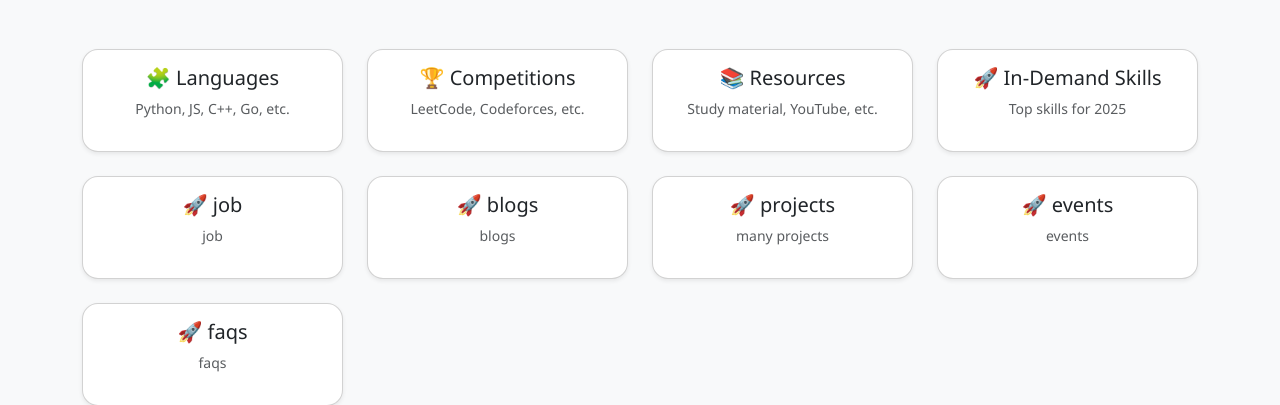
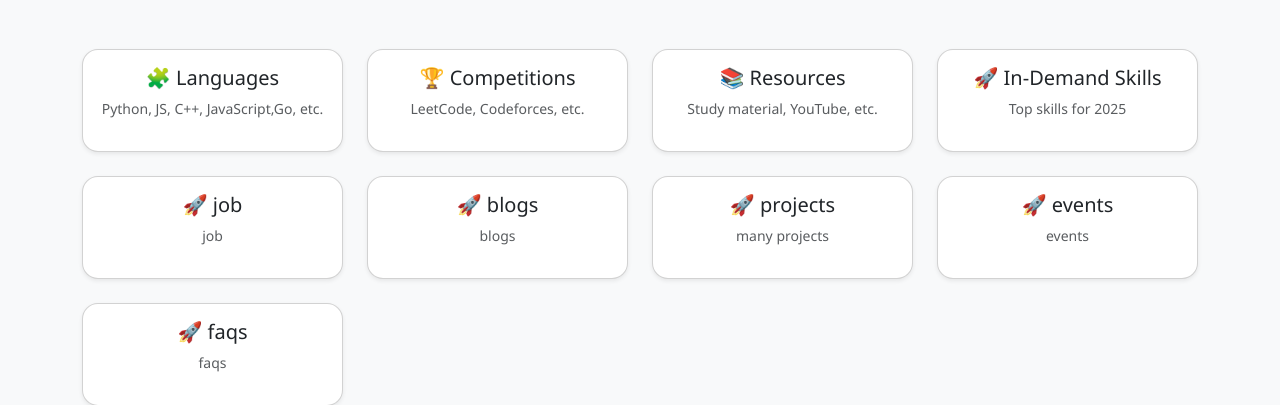
Before and after one commit to deepak1224637/devhub_flask, a Flask app: page / in a window 1280 px wide. Shown: the part 247-652 px from the top of the page. Run offline with Flask 3, Linux system fonts and the light colour scheme.

Commit message:
javaScript Add in home page

```diff
--- a/templates/home.html
+++ b/templates/home.html
@@ -11,7 +11,7 @@
         <a href="/languages" class="text-decoration-none text-dark">
             <div class="card shadow-sm h-100 p-3 text-center">
                 <h5>🧩 Languages</h5>
-                <p class="small text-muted">Python, JS, C++, Go, etc.</p>
+                <p class="small text-muted">Python, JS, C++, JavaScript,Go, etc.</p>
             </div>
         </a>
     </div>
```
